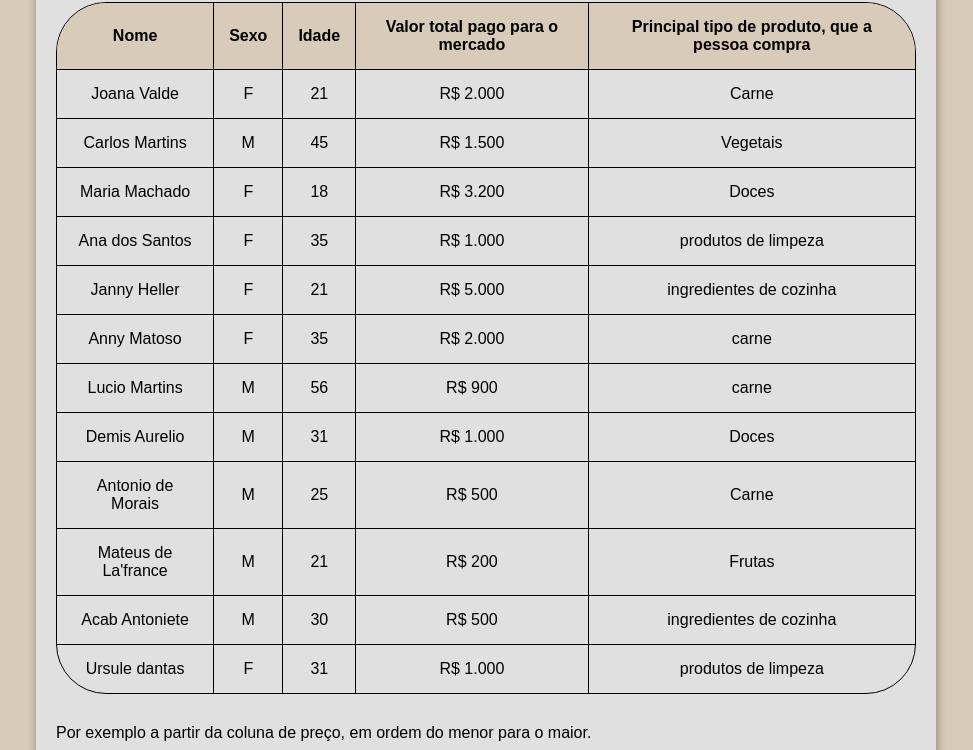
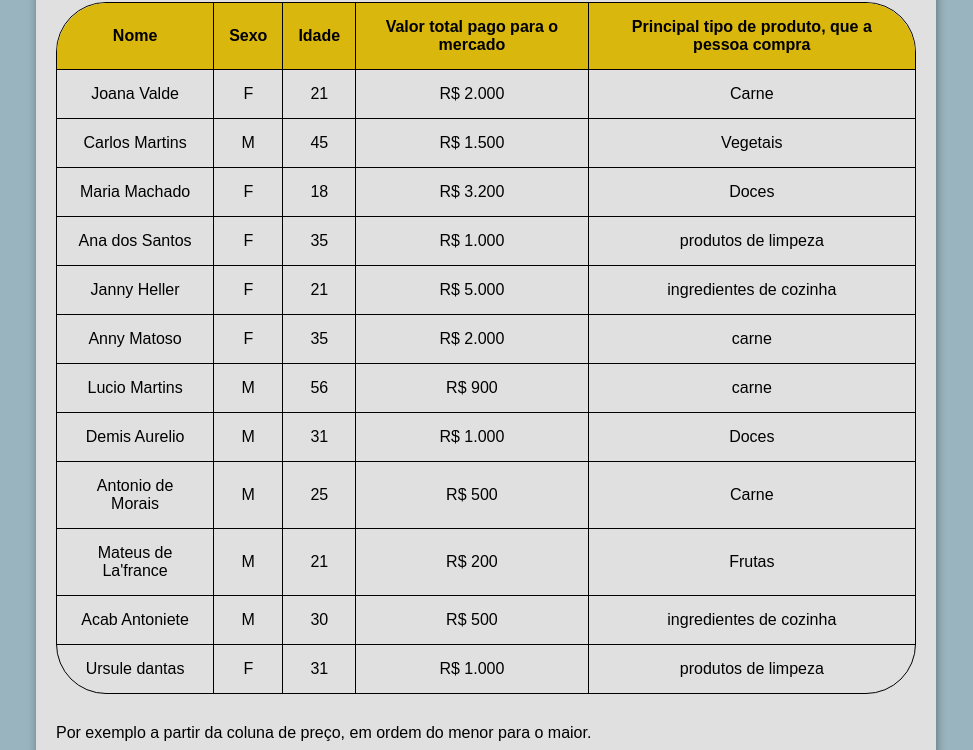
Before and after one commit to pedro-makoski/o_mundo_dos_dados, a plain HTML site: page index.html in a window 1280 px wide. Shown: the part 586-1336 px from the top of the page, without its empty margins (154-1127 px from the left). Drawn offline with Linux system fonts and the light colour scheme; a web font is replaced by a local one.

Commit message:
melhoria cor de fundo

```diff
--- a/src/styles/style.css
+++ b/src/styles/style.css
@@ -6,10 +6,11 @@
     --font-1: Arial, Helvetica, sans-serif;
     --font-2: "Poetsen One", sans-serif;
 
-    --cor-1: #5888A6;
-    --cor-2: #D9CBBA;
-    --cor-3: #57857b;
-    --cor-4: #629ba8;
+    --cor-1: #2D4B73;
+    --cor-2: #D9B70D;
+    --cor-3: #2D4B73;
+    --cor-4: #BF8D30;
+    --cor-fundo-back: #99B4BF;
     --cor-fundo: rgb(224, 224, 224);
 
     --arredondamento-padrao: 50px;
@@ -22,7 +23,7 @@
 
 body {
     font-family: var(--font-1);
-    background-color: var(--cor-2);
+    background-color: var(--cor-fundo-back);
     width: 100%;
 }
 
```
